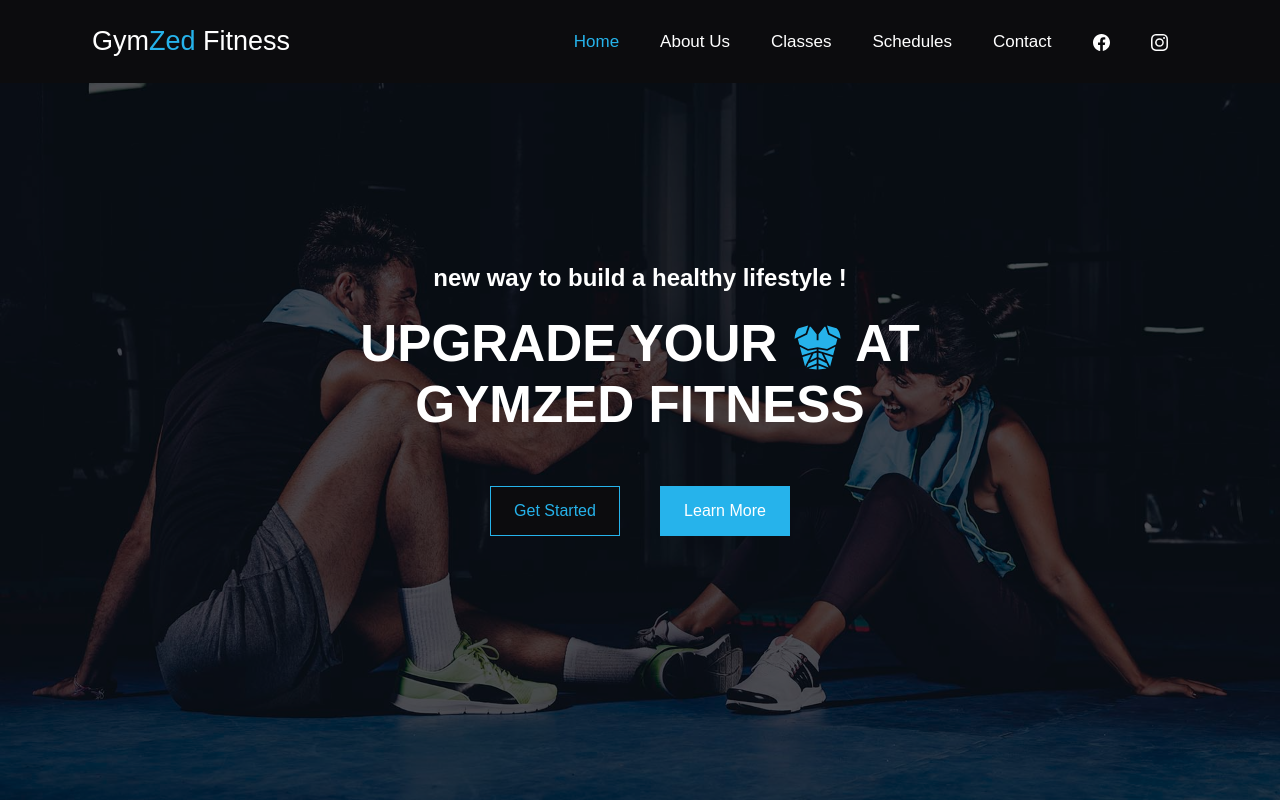
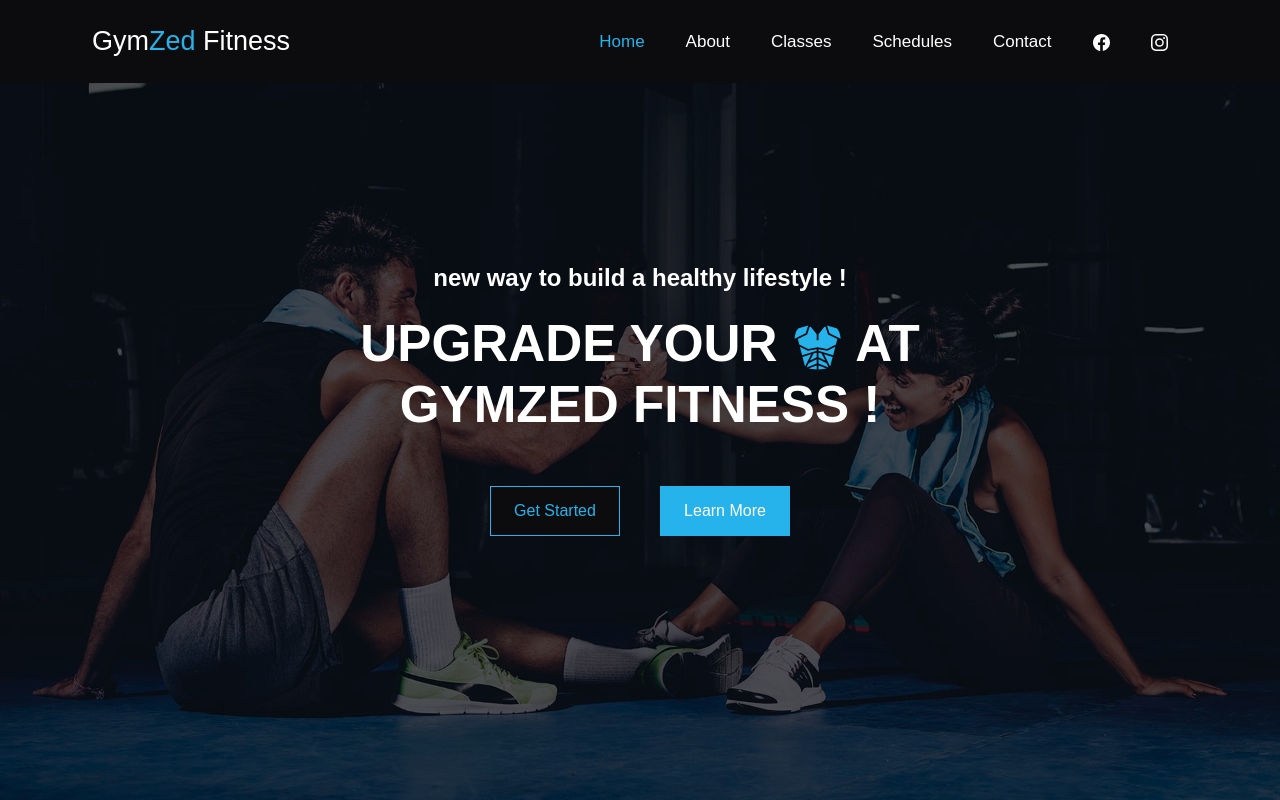
Before and after one commit to REBIAI-Achraf/gymzed, a React (Create React App) app: page / in a window 1280 px wide. Shown: the top 800 px of the page. Built offline with nearby package versions, Linux system fonts and the light colour scheme.

Commit message:
Description de vos modifications

```diff
--- a/src/components/Container/Hero/Hero.js
+++ b/src/components/Container/Hero/Hero.js
@@ -15,7 +15,7 @@ const Hero = () => {
       <h2>new way to build a healthy lifestyle !</h2>
       </div>
     <div className="hero-h1" data-aos="fade-up" data-aos-duration="1500">
-      <h1>Upgrade your <span><GiAbdominalArmor /></span> at<br/> Gymzed Fitness</h1></div>
+      <h1>Upgrade your <span><GiAbdominalArmor /></span> at<br/> Gymzed Fitness !</h1></div>
     <div  data-aos="fade-up" data-aos-duration="1700">
     <Button>Get Started</Button>
     <Button2 href="#About">Learn More</Button2>
--- a/src/components/Header/Header.js
+++ b/src/components/Header/Header.js
@@ -19,7 +19,7 @@ const Header = () => {
           <a href="#"className="nav-link active " aria-current="page" >Home</a>
         </li>
         <li className="nav-item">
-          <a className="nav-link" href='/#About' >About Us</a>
+          <a className="nav-link" href='/#About' >About</a>
         </li>
         <li className="nav-item">
           <a className="nav-link" href='/#Courses'>Classes</a>
```
Also changed, not shown: package.json (+4 -4 lines).
